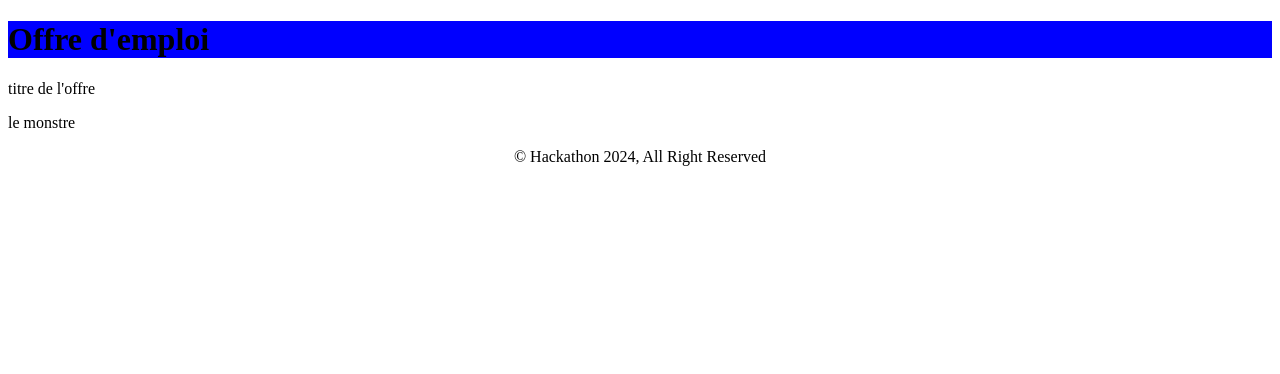
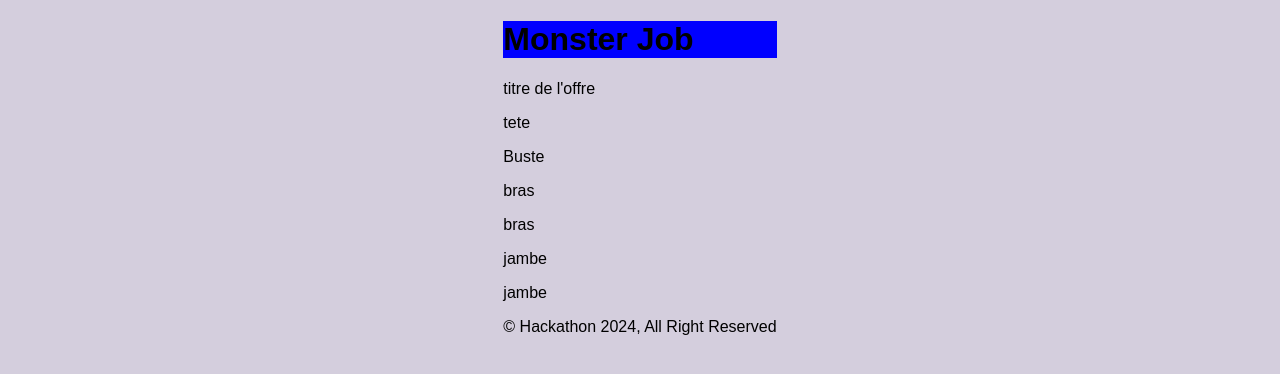
Before and after one commit to lena-my/MonsterJob-Front, a Vue app: page / in a window 1280 px wide. Shown: the top 374 px of the page. Built offline with nearby package versions, Linux system fonts and the light colour scheme.

Commit message:
init du monstre

```diff
--- a/src/App.vue
+++ b/src/App.vue
@@ -34,6 +34,24 @@
 </script>
 
 <style lang="scss">
+
+html, body{
+  width: 100vw;
+  height: 100%;
+  margin: 0;
+  padding: 0;
+  background-color: #d4cedd;
+  overflow: hidden;
+  display: flex;
+  flex-direction: column;
+  justify-content: top;
+  align-items: center;
+}
+
+*{
+  font-family: Arial, Helvetica, sans-serif;
+}
+
 h1{
   background-color: blue;
 
--- a/src/components/HeaderGlobal.vue
+++ b/src/components/HeaderGlobal.vue
@@ -1,5 +1,5 @@
 <template>
-  <h1>Offre d'emploi</h1>
+  <h1>Monster Job</h1>
 </template>
 
 <script>
--- /dev/null
+++ b/src/components/MonsterArm.vue
@@ -0,0 +1,16 @@
+<template>
+    <div>
+      <p>bras</p>
+    </div>
+  </template>
+
+  <script>
+  export default {
+    props: {
+        MyMonster: Object,
+    },
+    created(){
+      console.log('bras ' + this.MyMonster.GETColor());
+    }
+  };
+  </script>
--- /dev/null
+++ b/src/components/MonsterChest.vue
@@ -0,0 +1,16 @@
+<template>
+    <div>
+      <p>Buste</p>
+    </div>
+  </template>
+
+  <script>
+  export default {
+    props: {
+        MyMonster: Object,
+    },
+    created(){
+      console.log('buste ' + this.MyMonster.GETColor());
+    }
+  };
+  </script>
--- a/src/components/MonsterGlobal.vue
+++ b/src/components/MonsterGlobal.vue
@@ -1,12 +1,37 @@
 <template>
-    <p>le monstre</p>
+  <MonsterHead :MyMonster="MyMonster"></MonsterHead>
+  <MonsterChest :MyMonster="MyMonster"></MonsterChest>
+  <MonsterArm :MyMonster="MyMonster"></MonsterArm>
+  <MonsterArm :MyMonster="MyMonster"></MonsterArm>
+  <MonsterLeg :MyMonster="MyMonster"></MonsterLeg>
+  <MonsterLeg :MyMonster="MyMonster"></MonsterLeg>
 </template>
 
 <script>
+import Monster from "../functions/classMonster.js";
+import MonsterHead from "./MonsterHead.vue";
+import MonsterArm from "./MonsterArm.vue";
+import MonsterChest from "./MonsterChest.vue";
+import MonsterLeg from "./MonsterLeg.vue";
 
-  export default {
-    name: 'MonsterGlobal',
+export default {
+  name: 'MonsterGlobal',
+  components: {
+    MonsterHead,
+    MonsterArm,
+    MonsterLeg,
+    MonsterChest
+},
+  data() {
+    return {
+      MyMonster: new Monster(),
+    }
+  },
+  created() {
+    this.MyMonster.InitLevel('D');
+    let color = this.MyMonster.GETColor();
+    console.log(color);
   }
+}
 </script>
-<style lang="scss">
-</style>
+<style lang="scss"></style>
--- /dev/null
+++ b/src/components/MonsterHead.vue
@@ -0,0 +1,16 @@
+<template>
+    <div>
+      <p>tete</p>
+    </div>
+  </template>
+
+  <script>
+  export default {
+    props: {
+        MyMonster: Object,
+    },
+    created(){
+      console.log('tete ' + this.MyMonster.GETColor());
+    }
+  };
+  </script>
--- /dev/null
+++ b/src/components/MonsterLeg.vue
@@ -0,0 +1,16 @@
+<template>
+    <div>
+      <p>jambe</p>
+    </div>
+  </template>
+
+  <script>
+  export default {
+    props: {
+        MyMonster: Object,
+    },
+    created(){
+      console.log('jambe ' + this.MyMonster.GETColor());
+    }
+  };
+  </script>
--- /dev/null
+++ b/src/functions/classMonster.js
@@ -0,0 +1,29 @@
+
+
+export default class Monster {
+    level = '0';
+    source = '../assets/PNG/Default/';
+    listLevel = {
+        D:'blue',
+        E:'yellow',
+        S:'green',
+        0:'Black',
+    }
+
+	constructor() {
+        console.log('creation du monstre');
+	}
+
+    InitLevel(level){
+        if(level && level in this.listLevel ){
+            this.level = level;
+        }
+        console.log('mis à jour du level : ' + this.level);
+    }
+
+    GETColor(){
+        return this.listLevel[this.level];
+    }
+
+
+}
```
Also changed, not shown: src/assets/Spritesheet/spritesheet_double.png (deleted), 1 other file (tests, documents, lock files or other folders).
